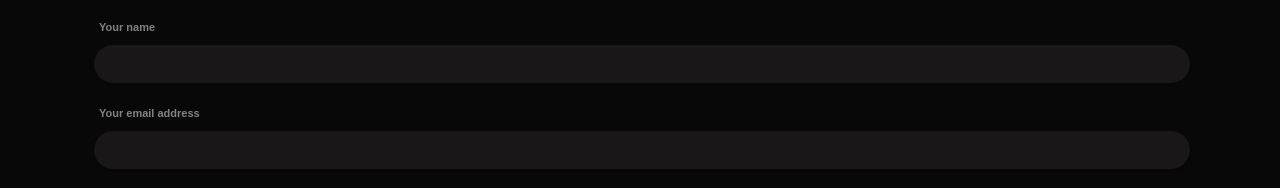
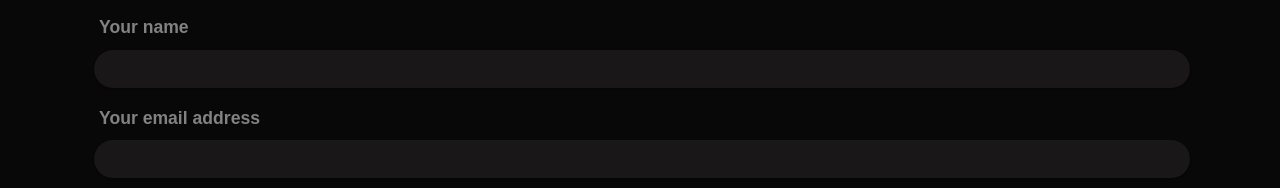
Before and after one commit to lourdesrosalesmusic/Lourdes-Website, a plain HTML site: page contact.html in a window 1280 px wide. Shown: the part 588-776 px from the top of the page. Drawn offline with nearby package versions, Linux system fonts and the light colour scheme.

Commit message:
Polishing and Styling

```diff
--- a/contact-style.css
+++ b/contact-style.css
@@ -48,3 +48,7 @@ body{
 .bg-dark {
 	background-color: #080808 !important;
 }
+
+label {
+	font-size: 1.1em !important;
+}
--- a/home-styles.css
+++ b/home-styles.css
@@ -10,6 +10,8 @@ body {
     background-size: cover;
 
  }
+
+
 
 
 .fronter {
```
